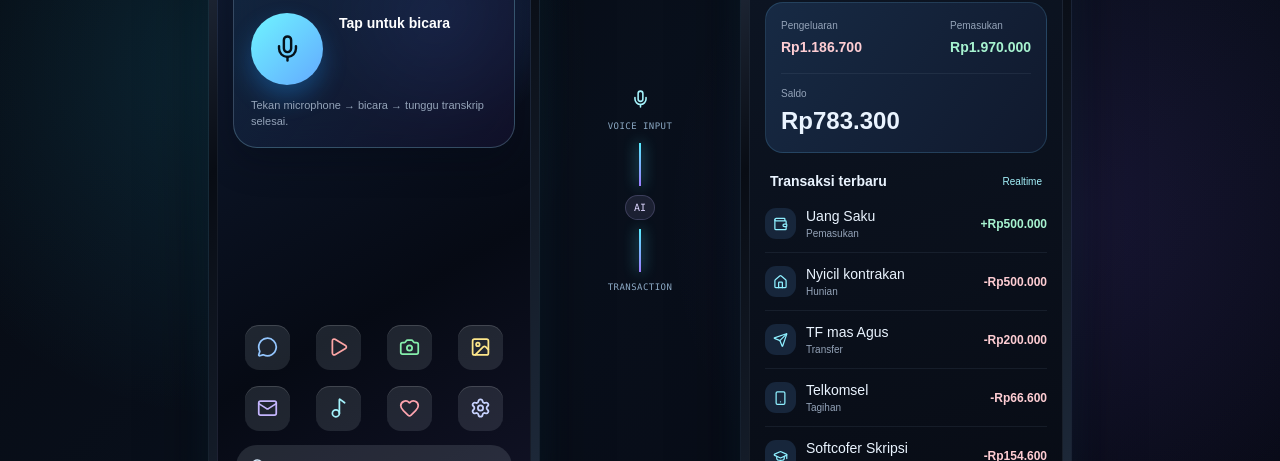
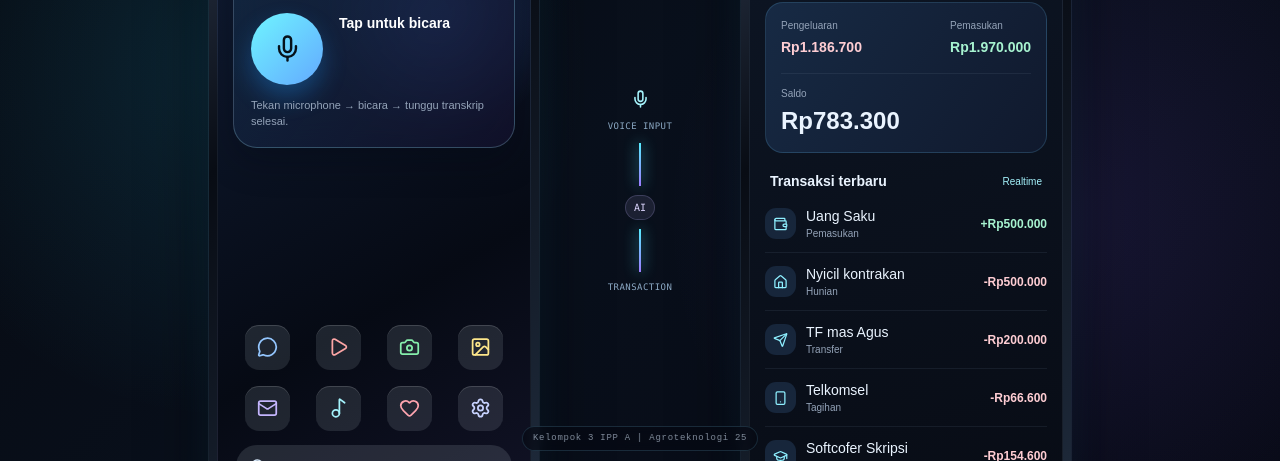
Before and after one commit to avcnna/finvoice-stackblitz, a website: page index.html in a window 1280 px wide. Shown: the part 339-800 px from the top of the page. Drawn offline with nearby package versions, Linux system fonts and the light colour scheme.

Commit message:
Add owner watermark

```diff
--- a/index.html
+++ b/index.html
@@ -32,6 +32,24 @@
       }
       body {
         overflow-x: hidden;
+      }
+      .owner-watermark {
+        position: fixed;
+        left: 50%;
+        bottom: 10px;
+        transform: translateX(-50%);
+        z-index: 9999;
+        pointer-events: none;
+        padding: 5px 10px;
+        border: 1px solid rgba(126, 219, 255, 0.16);
+        border-radius: 999px;
+        background: rgba(6, 9, 18, 0.62);
+        color: rgba(220, 236, 255, 0.58);
+        font-family: 'Space Mono', monospace;
+        font-size: 9px;
+        letter-spacing: 0.08em;
+        white-space: nowrap;
+        backdrop-filter: blur(5px);
       }
       button {
         font-family: inherit;
@@ -457,6 +475,9 @@
   </head>
 
   <body>
+    <div class="owner-watermark" aria-label="Pemilik prototipe">
+      Kelompok 3 IPP A | Agroteknologi 25
+    </div>
     <div class="finvoice-shell">
       <header class="hero-wrap">
         <div class="flex items-start justify-between gap-4">
```
